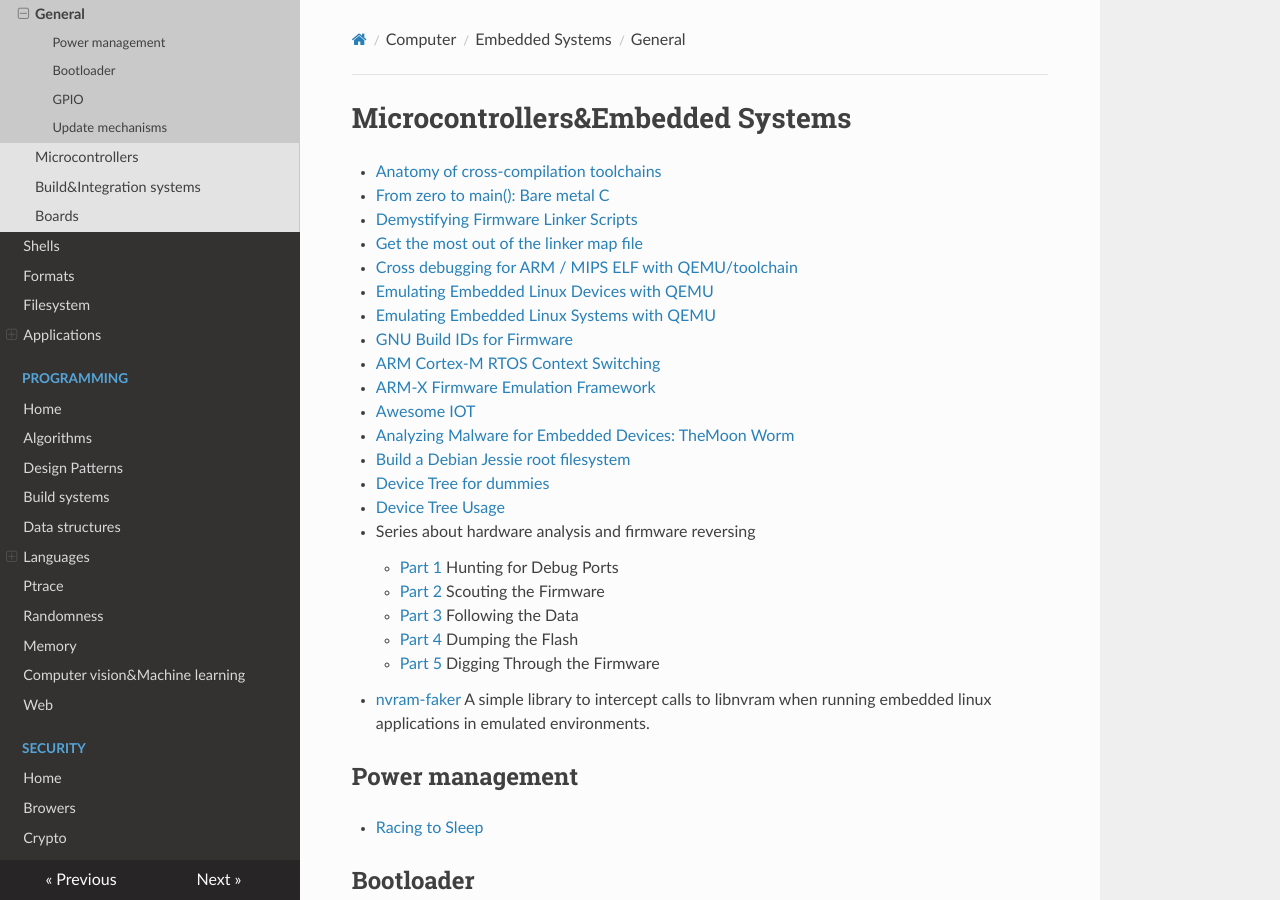
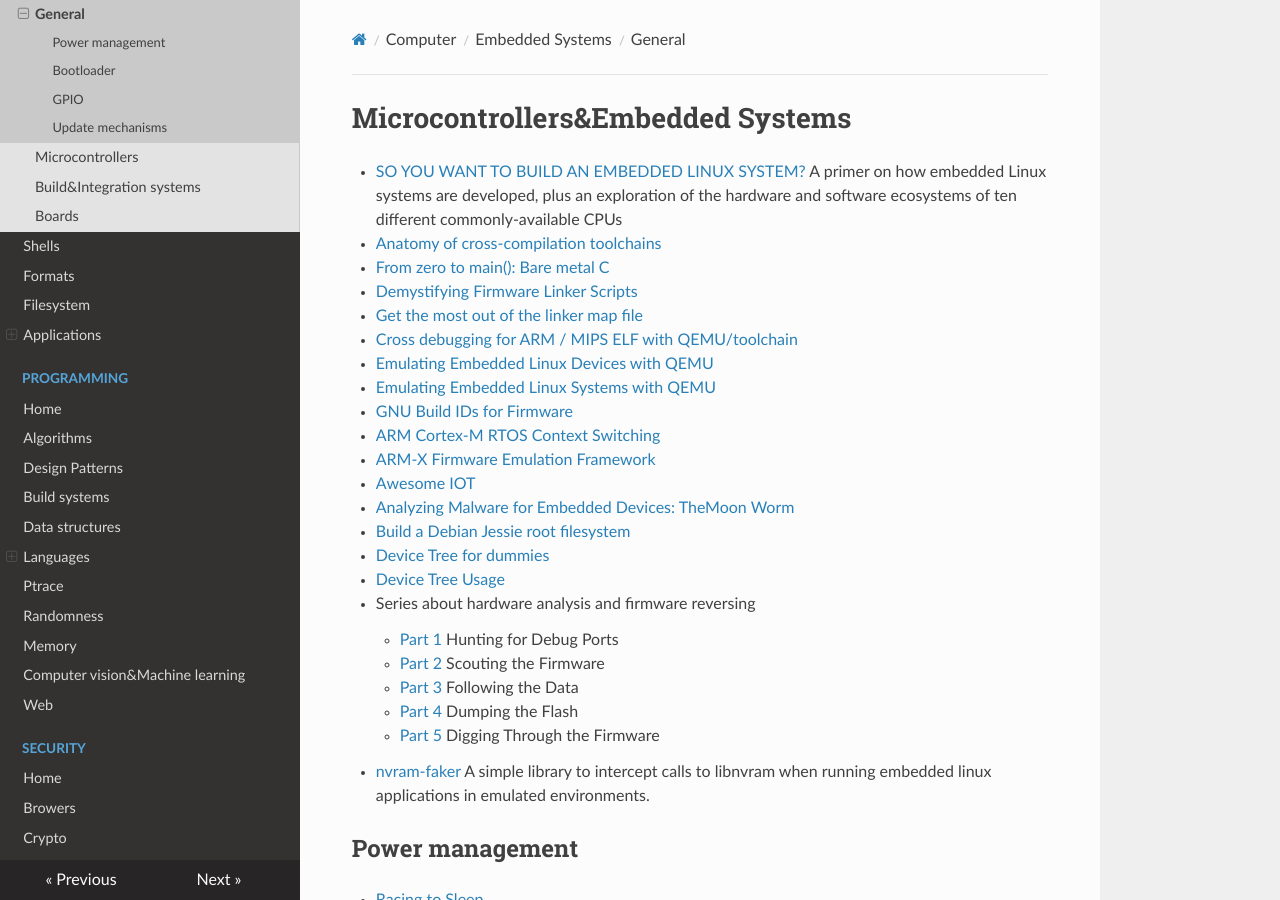
Before and after one commit to gipi/low-level, an MkDocs documentation site: the page built from docs/embedded/index.md, in a window 1280 px wide and 900 px high. Built offline with MkDocs 1.6.1, drawn with Linux system fonts in a browser that asks for light colours; nearby versions of some CDN libraries; old or Windows-style settings are respelled for this version of MkDocs.

Commit message:
Add links.

```diff
--- a/docs/embedded/index.md
+++ b/docs/embedded/index.md
@@ -1,5 +1,6 @@
 # Microcontrollers&Embedded Systems
 
+ - [SO YOU WANT TO BUILD AN EMBEDDED LINUX SYSTEM?](https://jaycarlson.net/embedded-linux/) A primer on how embedded Linux systems are developed, plus an exploration of the hardware and software ecosystems of ten different commonly-available CPUs
  - [Anatomy of cross-compilation toolchains](https://elinux.org/images/1/15/Anatomy_of_Cross-Compilation_Toolchains.pdf)
  - [From zero to main(): Bare metal C](https://interrupt.memfault.com/blog/zero-to-main-1)
  - [Demystifying Firmware Linker Scripts](https://interrupt.memfault.com/blog/how-to-write-linker-scripts-for-firmware)
```
Also changed, not shown: docs/reversing/ghidra.md (+1 -0 lines), docs/security/browser.md (+1 -0 lines), docs/security/index.md (+3 -0 lines), docs/security/kernel.md (+2 -0 lines).
